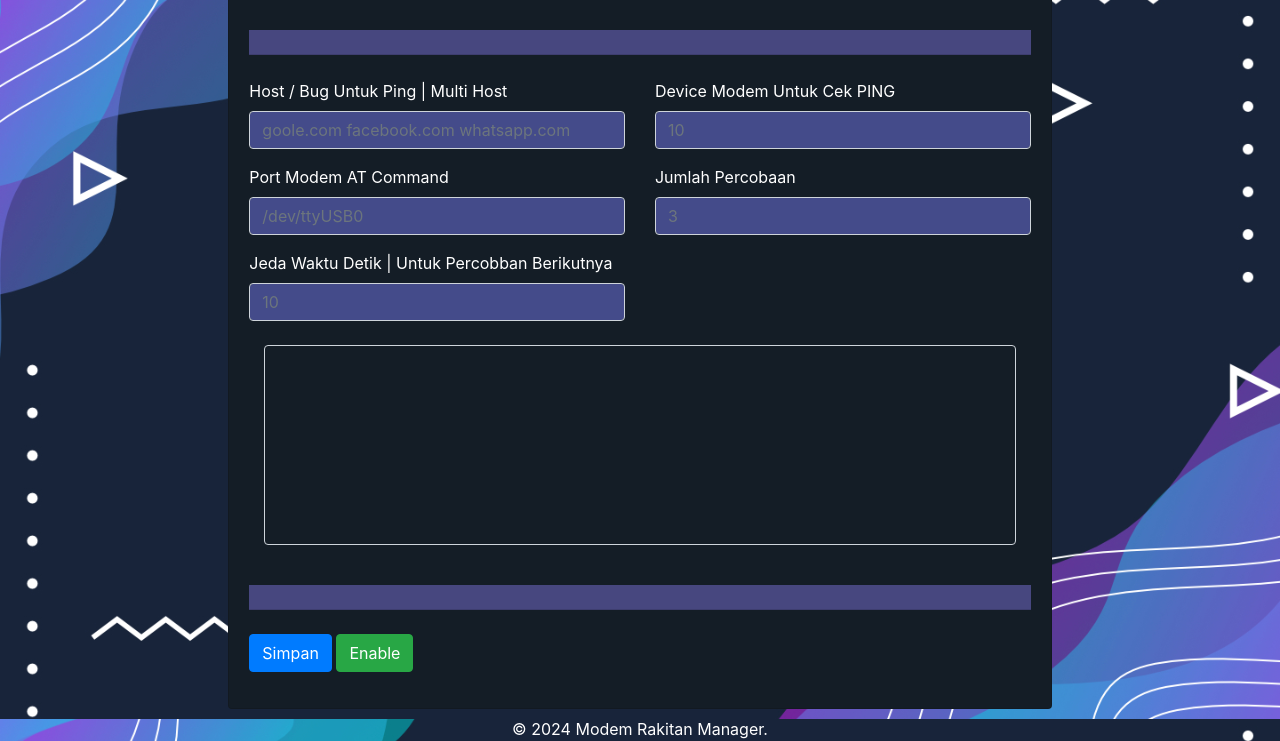
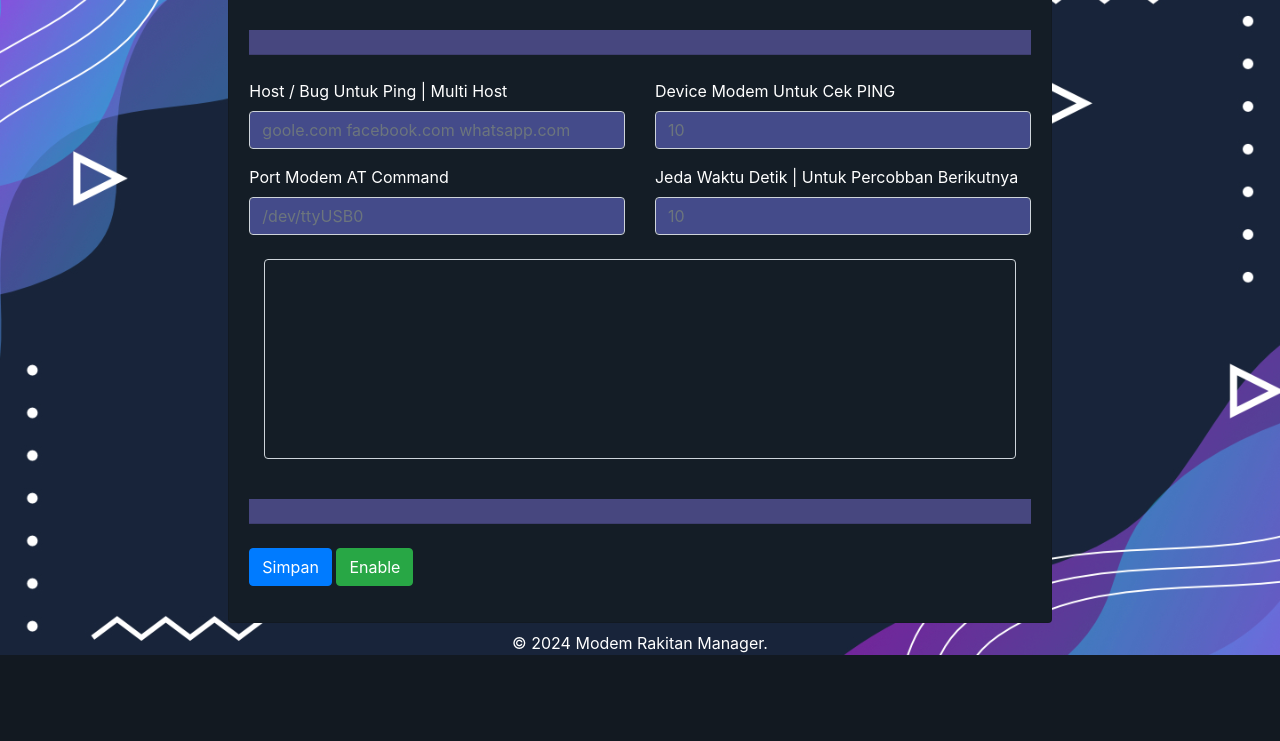
Before and after one commit to rtaserver/luci-app-rakitiw, a PHP site: page / in a window 1280 px wide. Shown: the part 881-1622 px from the top of the page. After the commit the page ends 1536 px from the top, so only its background shows below. Run offline with PHP 8.4, Linux system fonts and the light colour scheme; data that the repository does not hold is empty; a stand-in replaces the project's code that opens the database connection.

Commit message:
v1.1.5 Stable

```diff
--- a/root/www/rakitiw/index.php
+++ b/root/www/rakitiw/index.php
@@ -206,12 +206,6 @@ foreach ($linesdevice as $linedevice) {
                                 </div>
                                 <div class="col-lg-6 col-md-6">
                                     <div class="form-group">
-                                        <label for="max_attempts">Jumlah Percobaan</label>
-                                        <input type="number" class="form-control" placeholder="3" id="max_attempts" name="max_attempts" value="<?= $variables['max_attempts'] ?>"required <?php if ($variables['modem_rakitan'] == 'Enabled') echo 'disabled'; ?>>
-                                    </div>
-                                </div>
-                                <div class="col-lg-6 col-md-6">
-                                    <div class="form-group">
                                         <label for="delay">Jeda Waktu Detik | Untuk Percobban Berikutnya</label>
                                         <input type="number" class="form-control" placeholder="10" id="delay" name="delay" value="<?= $variables['delay'] ?>"required <?php if ($variables['modem_rakitan'] == 'Enabled') echo 'disabled'; ?>>
                                     </div>
```
Also changed, not shown: CHANGELOG.md, 2 other files.
